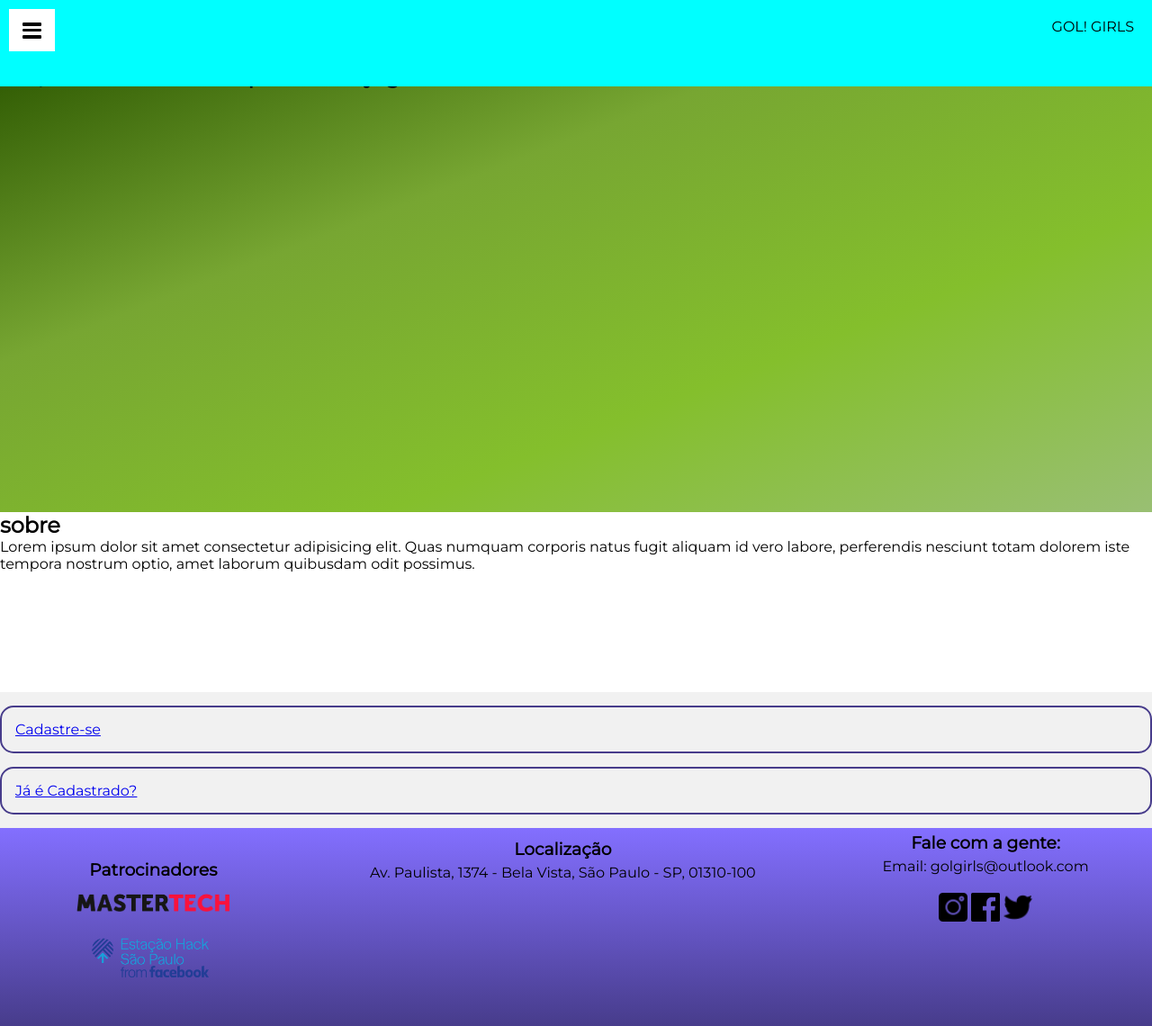
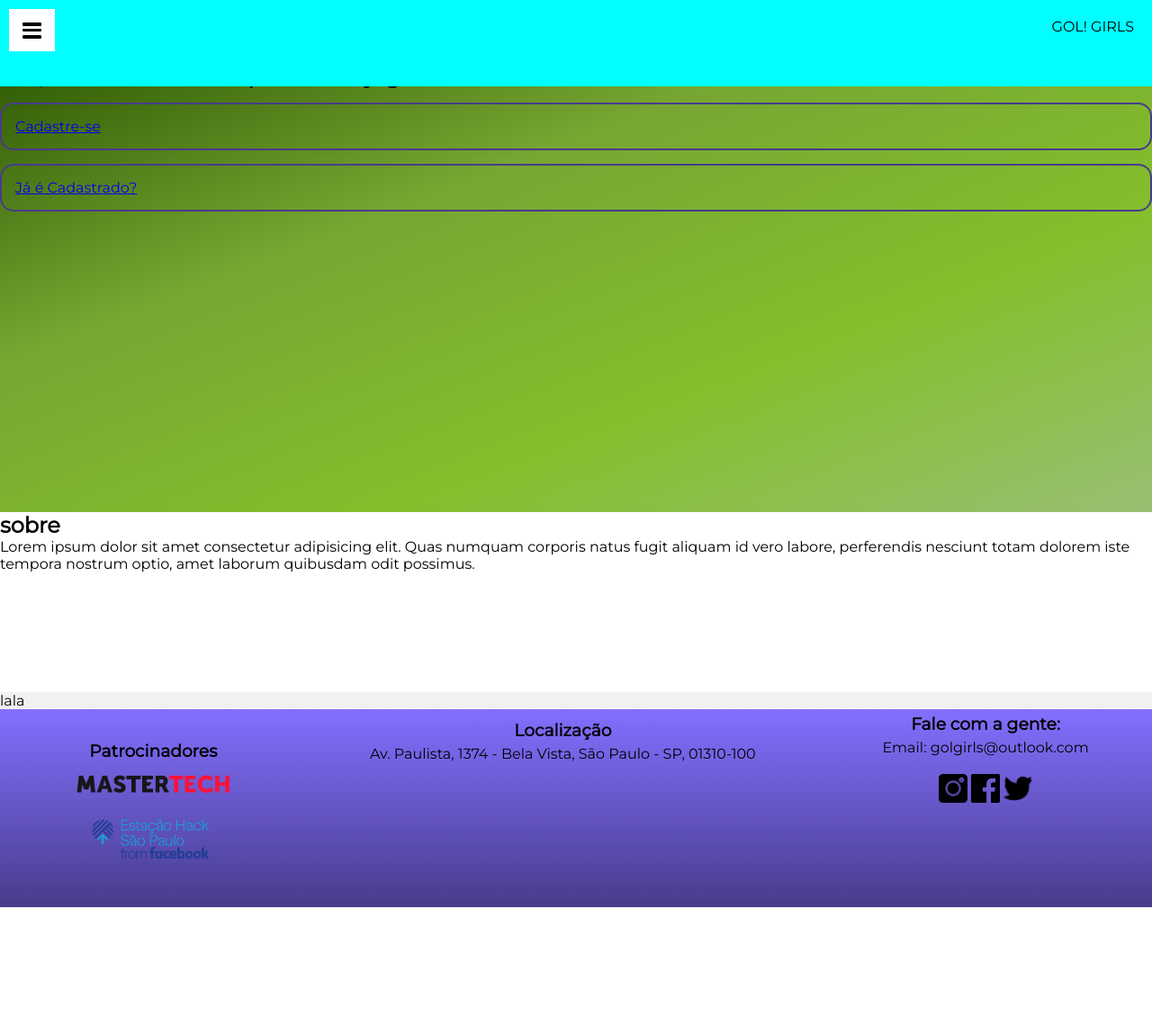
Before and after one commit to robertacsantos/demoday-FutDelas, a Django app: page / in a window 1280 px wide. Shown: the whole page at 90% size. After the commit the page ends 1008 px from the top, so only its background shows below. Run offline with Django 3.2, Linux system fonts and the light colour scheme; parts of the project's set-up code (start-up, migrations or seed data) failed here and were passed over; grey boxes are pictures that could not be loaded.

Commit message:
Remodelar layout again

```diff
--- a/funcionalidades/templates/home.html
+++ b/funcionalidades/templates/home.html
@@ -7,20 +7,10 @@
 <link href="https://fonts.googleapis.com/css?family=Montserrat&display=swap" rel="stylesheet">
 
 
-
 <header>
     <h2>
         E aí, artilheira! Crie sua partida ou jogue em uma!
     </h2>
-</header>
-
-<main>
-    <H1>sobre</H1>
-    <p>Lorem ipsum dolor sit amet consectetur adipisicing elit. Quas numquam corporis natus fugit aliquam id vero labore, perferendis nesciunt totam dolorem iste tempora nostrum optio, amet laborum quibusdam odit possimus.</p>
-</main>
-
-
-<section>
     <form action="/funcionalidades/templates/index.html" method="post">
         {% csrf_token %}
         <a href="index">
@@ -33,6 +23,28 @@
             Já é Cadastrado?
         </a>
     </form>
+</header>
+
+<main>
+    <H1>sobre</H1>
+    <p>Lorem ipsum dolor sit amet consectetur adipisicing elit. Quas numquam corporis natus fugit aliquam id vero labore, perferendis nesciunt totam dolorem iste tempora nostrum optio, amet laborum quibusdam odit possimus.</p>
+</main>
+
+
+<section>
+    <!-- <form action="/funcionalidades/templates/index.html" method="post">
+        {% csrf_token %}
+        <a href="index">
+            Cadastre-se
+        </a>
+    </form>
+    <form action="/funcionalidades/templates/login.html" method="post">
+        {% csrf_token %}
+        <a href="login">
+            Já é Cadastrado?
+        </a>
+    </form>   -->
+    <p>lala</p>
 </section>
 
 <footer>
```
